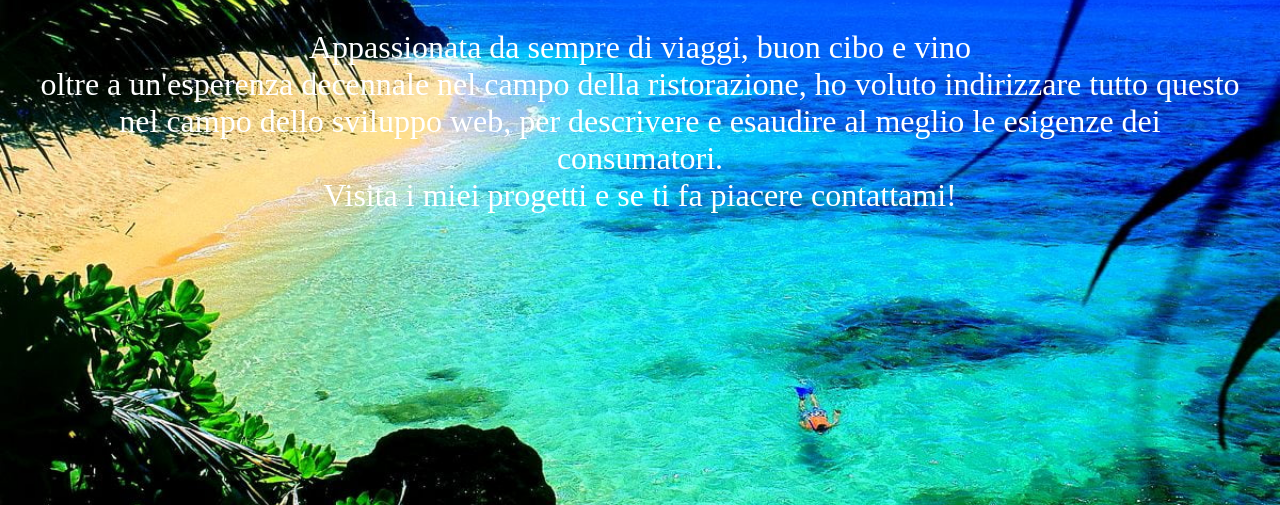
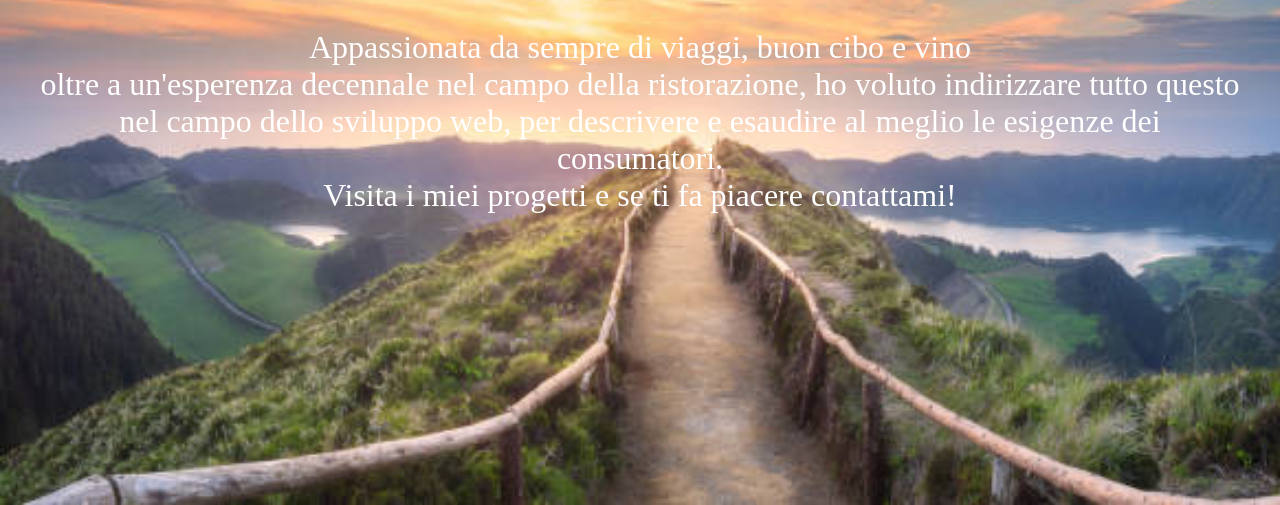
Before and after one commit to LiviaL22/progettoS2I, a plain HTML site: page index.html in a window 1280 px wide. Shown: the part 313-818 px from the top of the page. Drawn offline with Linux system fonts and the light colour scheme.

Commit message:
add photo

```diff
--- a/ASSETS/style.css
+++ b/ASSETS/style.css
@@ -1,5 +1,5 @@
 body{
-   background-image: url(beach.jpg);
+   background-image: url(paesaggio.jpg);
     background-size: cover;
     height: 100vh;
 
```
Also changed, not shown: Portfolio.html (+1 -1 lines), ASSETS/paesaggio.jpg (added).
